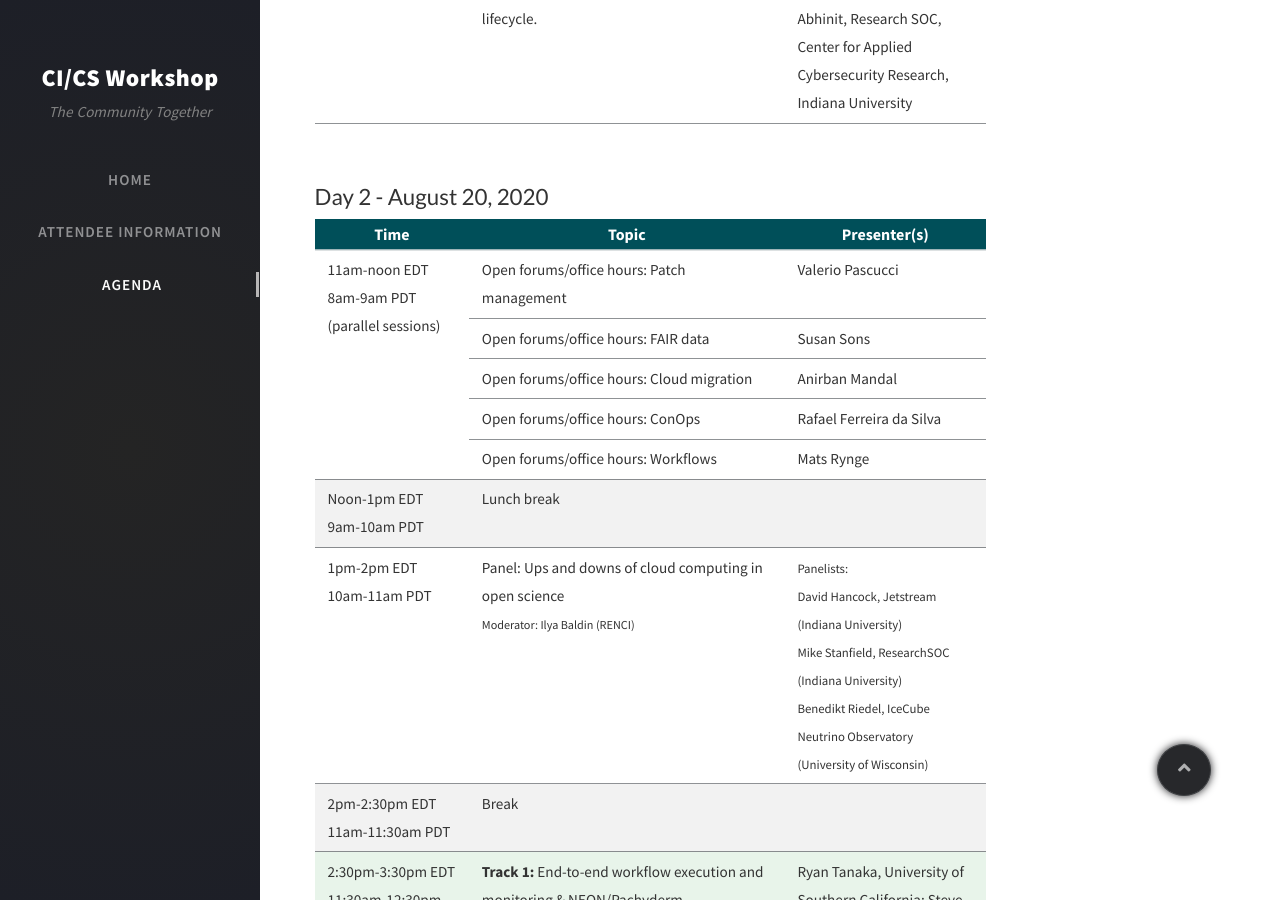
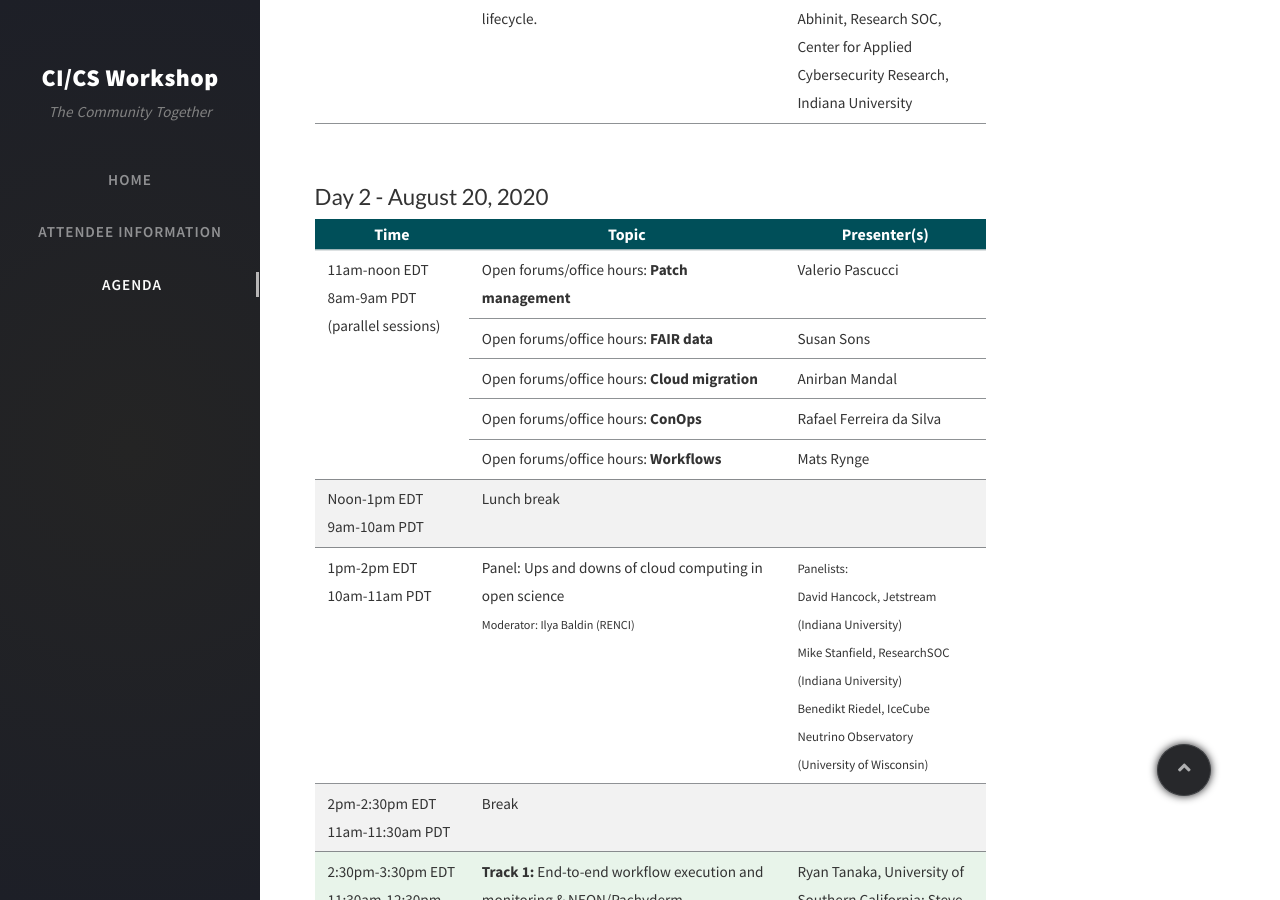
Before and after one commit to cics-workshop/cics-workshop.github.io, a Jekyll site: the page built from agenda.html, in a window 1280 px wide and 900 px high, scrolled down 1438 px. Built offline with Jekyll 4.4.1, drawn with Linux system fonts in a browser that asks for light colours; nearby versions of some CDN libraries; comment, search, counter and statistics services are not loaded; some of the changed text lies outside the part shown.

```diff
--- a/agenda.html
+++ b/agenda.html
@@ -15,15 +15,15 @@ permalink: /agenda/
     <tbody>
     <tr style="background-color: #fff">
         <td rowspan="3">11am-noon EDT <br/> 8am-9am PDT <br/> (parallel sessions)</td>
-        <td>Open forums/office hours: Visualization</td>
+        <td>Open forums/office hours: <strong>Visualization</strong></td>
         <td>Valerio Pascucci</td>
     </tr>
     <tr style="background-color: #fff">
-        <td>Open forums/office hours: Workforce Development</td>
+        <td>Open forums/office hours: <strong>Workforce Development</strong></td>
         <td>Susan Sons</td>
     </tr>
     <tr style="background-color: #fff">
-        <td>Open forums/office hours: Data Life Cycle</td>
+        <td>Open forums/office hours: <strong>Data Life Cycle</strong></td>
         <td>Anirban Mandal</td>
     </tr>
     <tr style="background-color: #f2f2f2">
@@ -111,23 +111,23 @@ permalink: /agenda/
     <tbody>
     <tr style="background-color: #fff">
         <td rowspan="5">11am-noon EDT <br/> 8am-9am PDT <br/> (parallel sessions)</td>
-        <td>Open forums/office hours: Patch management</td>
+        <td>Open forums/office hours: <strong>Patch management</strong></td>
         <td>Valerio Pascucci</td>
     </tr>
     <tr style="background-color: #fff">
-        <td>Open forums/office hours: FAIR data</td>
+        <td>Open forums/office hours: <strong>FAIR data</strong></td>
         <td>Susan Sons</td>
     </tr>
     <tr style="background-color: #fff">
-        <td>Open forums/office hours: Cloud migration</td>
+        <td>Open forums/office hours: <strong>Cloud migration</strong></td>
         <td>Anirban Mandal</td>
     </tr>
     <tr style="background-color: #fff">
-        <td>Open forums/office hours: ConOps</td>
+        <td>Open forums/office hours: <strong>ConOps</strong></td>
         <td>Rafael Ferreira da Silva</td>
     </tr>
     <tr style="background-color: #fff">
-        <td>Open forums/office hours: Workflows</td>
+        <td>Open forums/office hours: <strong>Workflows</strong></td>
         <td>Mats Rynge</td>
     </tr>
     <tr style="background-color: #f2f2f2">
```
